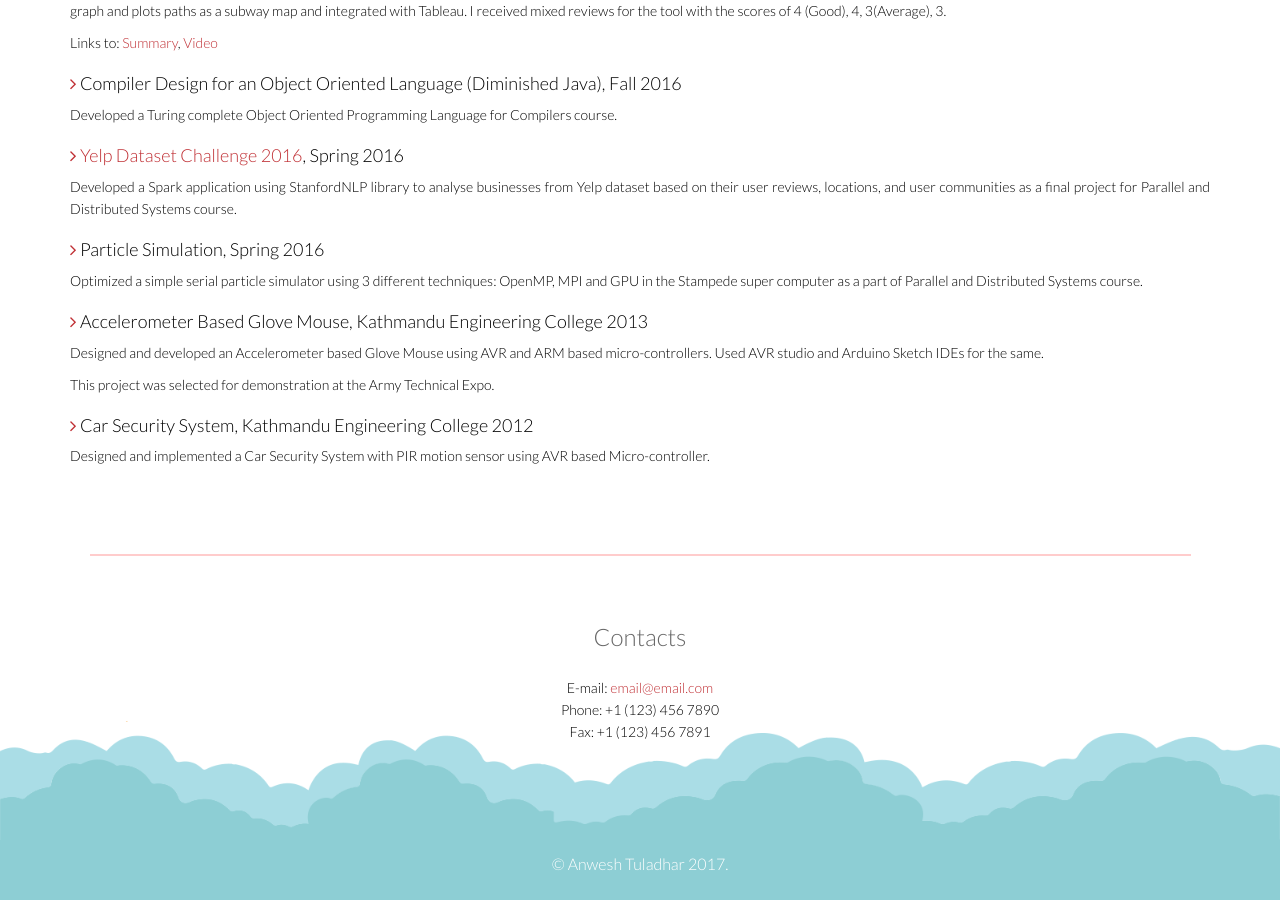
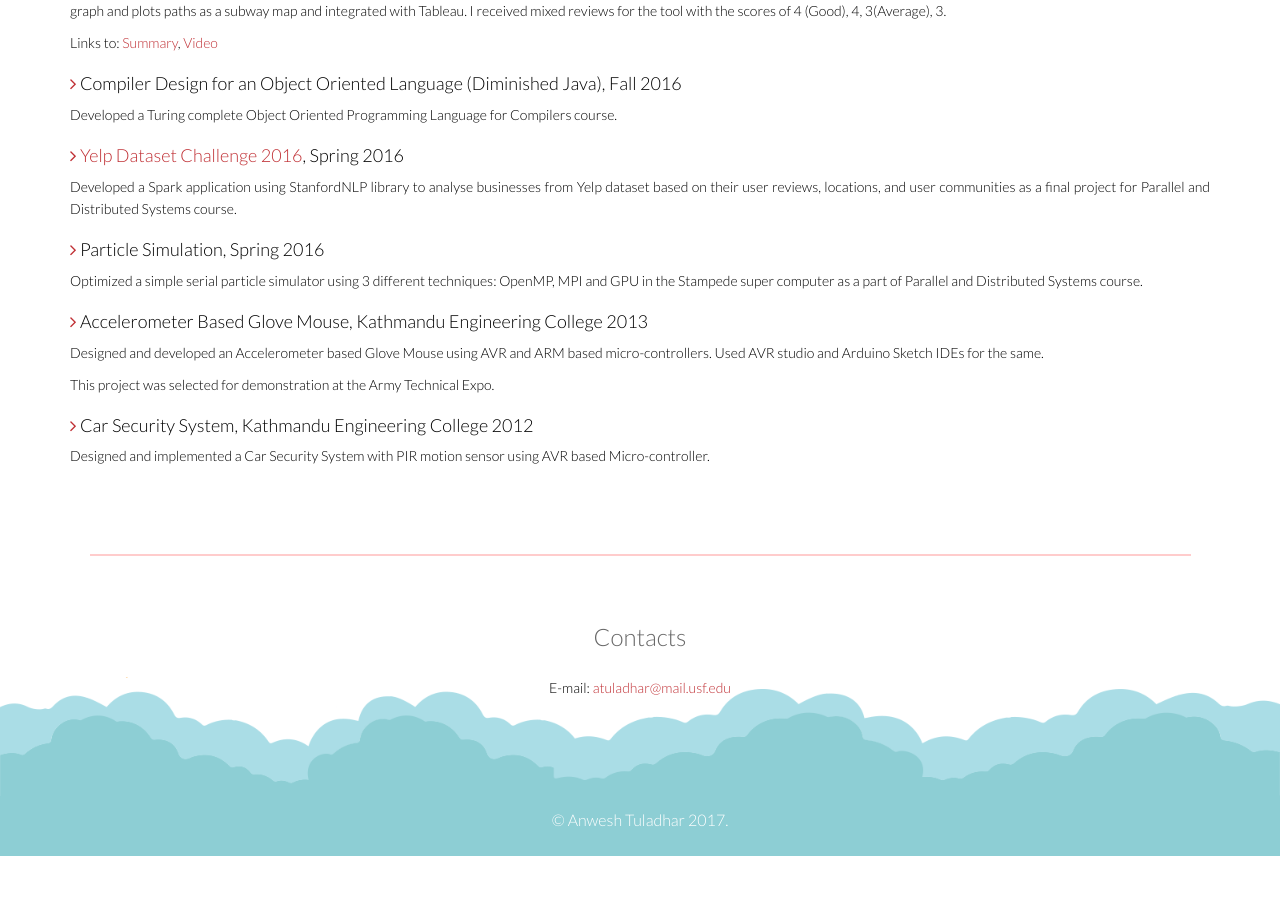
Before and after one commit to anwesht/anwesht.github.io, a Jekyll site: the page built from index.md, in a window 1280 px wide and 900 px high, scrolled down 1830 px. Built offline with Jekyll 4.4.1, drawn with Linux system fonts in a browser that asks for light colours; after the commit the page ends 2686 px from its top, so only the background shows below that.

Commit message:
Updated Contacts.

```diff
--- a/_includes/footer.html
+++ b/_includes/footer.html
@@ -9,9 +9,11 @@
         <div class="contact-info bottom">
           <h2>Contacts</h2>
           <address>
-            E-mail: <a href="mailto:someone@example.com">email@email.com</a> <br>
+            E-mail: <a href="mailto:atuladhar@mail.usf.edu">atuladhar@mail.usf.edu</a>
+            <!--
+            <br>
             Phone: +1 (123) 456 7890 <br>
-            Fax: +1 (123) 456 7891 <br>
+            Fax: +1 (123) 456 7891 <br>-->
           </address>
         </div>
       </div>
```
